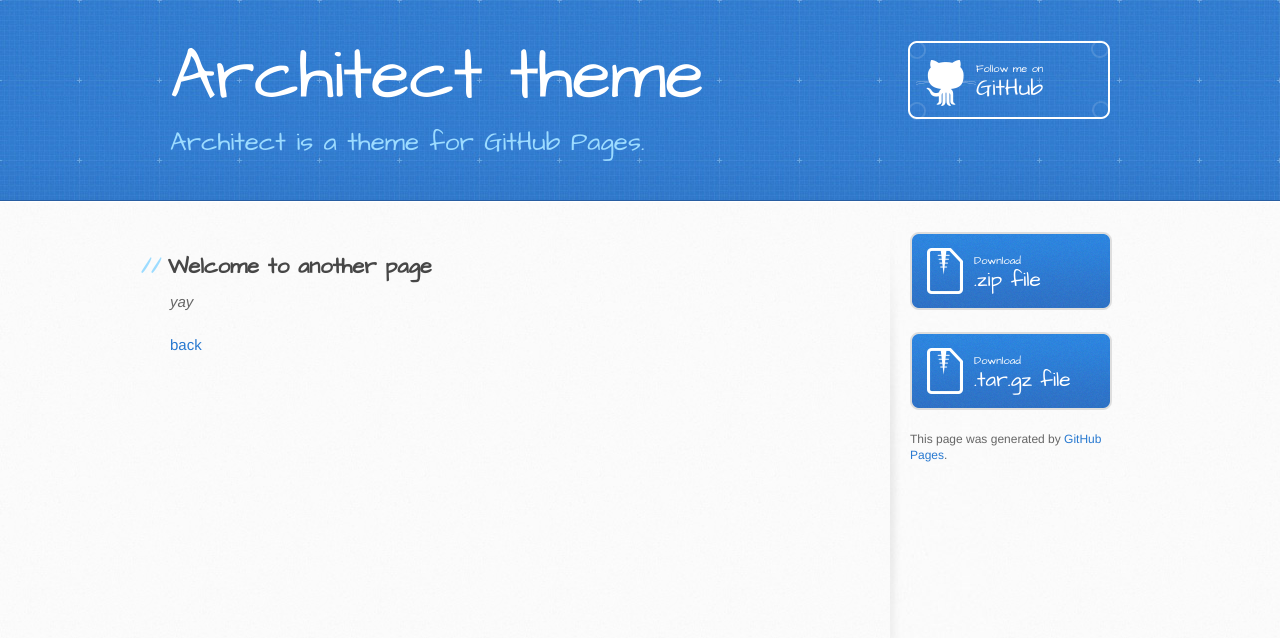
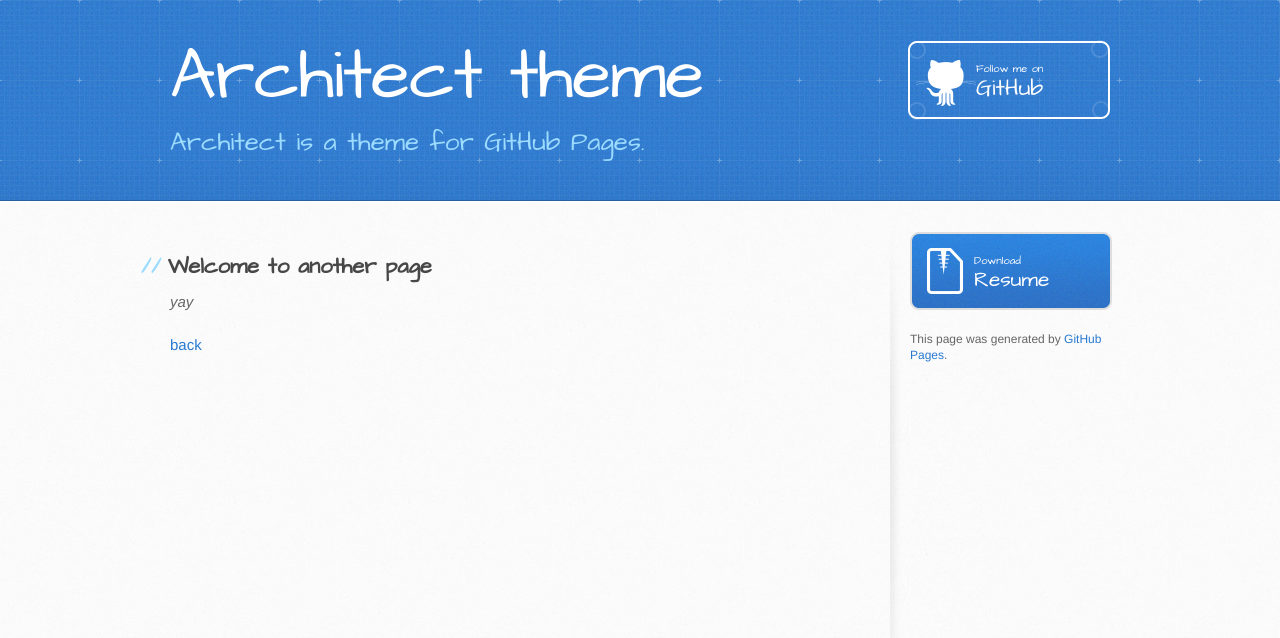
Before and after one commit to MuzychenkoNikita/MuzychenkoNikita.github.io, a Jekyll site: the page built from another-page.md, in a window 1280 px wide. Shown: the top 638 px of the page. Built offline with Jekyll 4.4.1, drawn with Linux system fonts in a browser that asks for light colours; our own code applies the rules of GitHub Pages for plain Markdown files.

Commit message:
Download button

```diff
--- a/_layouts/default.html
+++ b/_layouts/default.html
@@ -40,13 +40,9 @@
 
         <aside id="sidebar">
           {% if site.show_downloads %}
-            <a href="{{ site.github.zip_url }}" class="button">
+            <a href="{{ site.github.repository_url/assets/resume.pdf }}" class="button">
               <small>Download</small>
-              .zip file
-            </a>
-            <a href="{{ site.github.tar_url }}" class="button">
-              <small>Download</small>
-              .tar.gz file
+              Resume
             </a>
           {% endif %}
 
```
Also changed, not shown: 1 other file.
